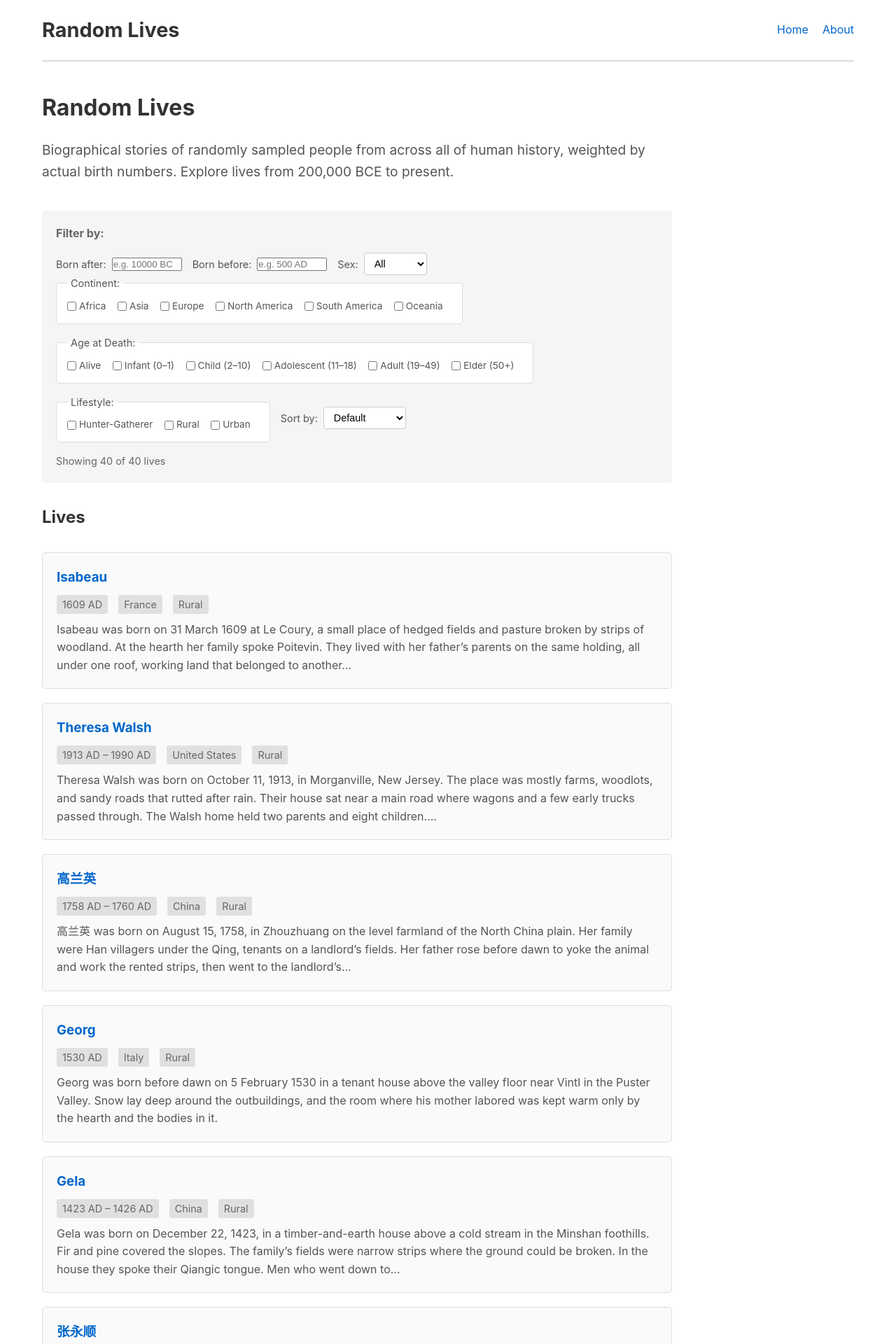
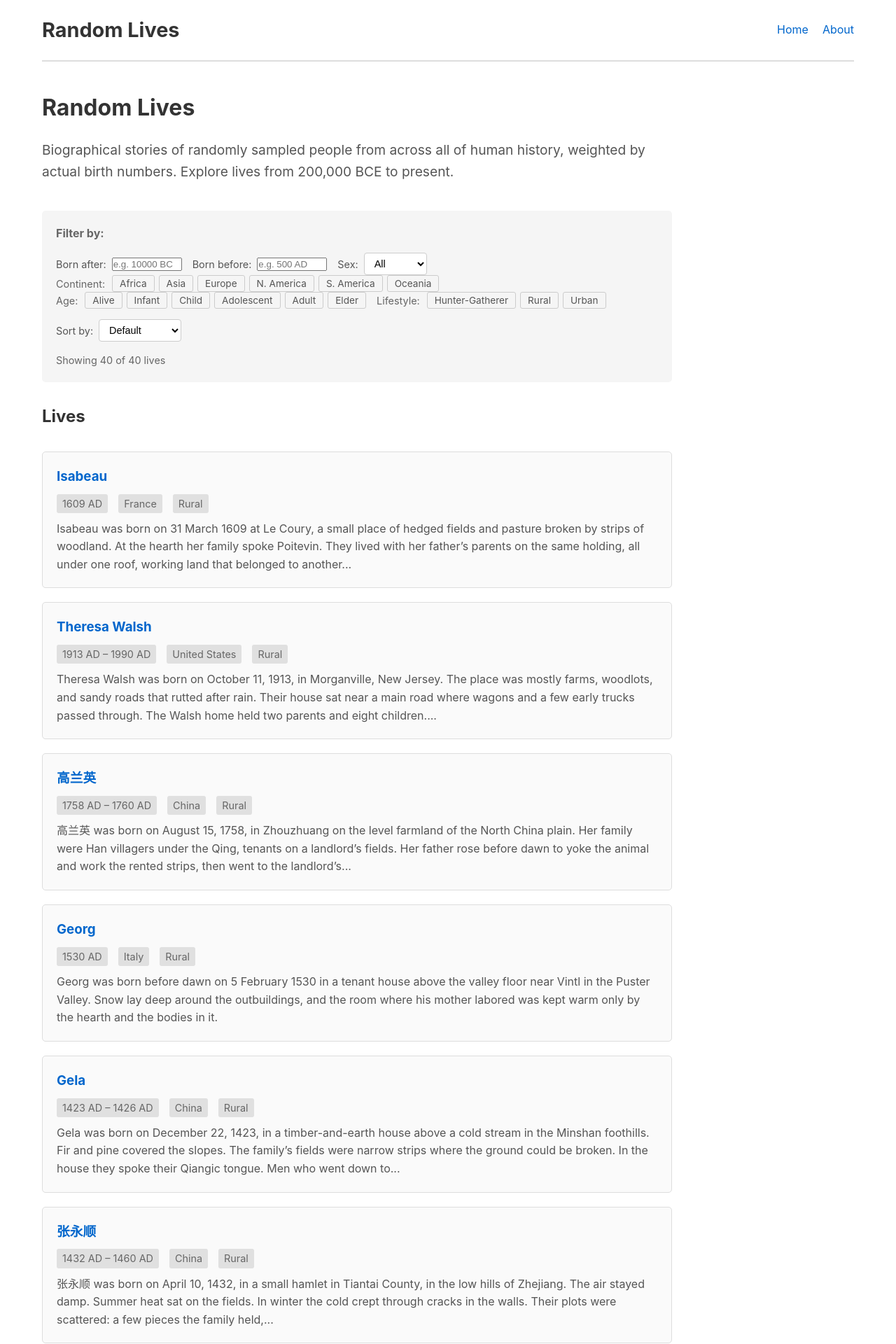
Before and after one commit to random-lives/random-lives, a Jekyll site: the page built from index.html, in a window 1280 px wide. Shown: the top 1920 px of the page at 70% size. Built offline with Jekyll 4.4.1, drawn with Linux system fonts in a browser that asks for light colours.

Commit message:
Redesign multi-select filters with fzf-inspired tag buttons
- Replace fieldset/checkbox UI with clickable tag buttons
- Clean minimal styling: transparent by default, blue when selected
- Shorter labels (N. America, S. America, Infant, etc.)
- Compact inline layout with subtle borders

🤖 Generated with [Claude Code](https://claude.com/claude-code)

Co-Authored-By: Claude Opus 4.5 <noreply@anthropic.com>

```diff
--- a/assets/css/style.css
+++ b/assets/css/style.css
@@ -104,32 +104,41 @@ nav a:hover {
   border-color: #999;
 }
 
-/* Checkbox filter groups */
-.filter-group {
-  border: 1px solid #ddd;
-  border-radius: 4px;
-  padding: 10px 15px;
-  background: white;
+/* Tag filter groups */
+.filter-tags {
+  display: flex;
+  align-items: center;
+  gap: 6px;
+  flex-wrap: wrap;
 }
 
-.filter-group legend {
+.filter-label {
   font-size: 0.9rem;
-  color: #555;
-  padding: 0 5px;
+  color: #666;
+  margin-right: 4px;
 }
 
-.filter-group label {
-  display: inline-flex;
-  align-items: center;
-  gap: 4px;
-  margin-right: 12px;
+.tag {
+  padding: 3px 10px;
+  border: 1px solid #ccc;
+  border-radius: 3px;
+  background: transparent;
+  color: #555;
   font-size: 0.85rem;
-  color: #555;
   cursor: pointer;
+  transition: all 0.1s;
+  font-family: inherit;
 }
 
-.filter-group input[type="checkbox"] {
-  cursor: pointer;
+.tag:hover {
+  border-color: #999;
+  color: #333;
+}
+
+.tag.selected {
+  background: #0066cc;
+  border-color: #0066cc;
+  color: white;
 }
 
 .filter-stats {
--- a/index.html
+++ b/index.html
@@ -34,32 +34,34 @@ title: Home
     </div>
 
     <div class="filter-row">
-      <fieldset class="filter-group" id="filter-continent">
-        <legend>Continent:</legend>
-        <label><input type="checkbox" value="Africa"> Africa</label>
-        <label><input type="checkbox" value="Asia"> Asia</label>
-        <label><input type="checkbox" value="Europe"> Europe</label>
-        <label><input type="checkbox" value="North America"> North America</label>
-        <label><input type="checkbox" value="South America"> South America</label>
-        <label><input type="checkbox" value="Oceania"> Oceania</label>
-      </fieldset>
+      <div class="filter-tags" id="filter-continent">
+        <span class="filter-label">Continent:</span>
+        <button type="button" class="tag" data-value="Africa">Africa</button>
+        <button type="button" class="tag" data-value="Asia">Asia</button>
+        <button type="button" class="tag" data-value="Europe">Europe</button>
+        <button type="button" class="tag" data-value="North America">N. America</button>
+        <button type="button" class="tag" data-value="South America">S. America</button>
+        <button type="button" class="tag" data-value="Oceania">Oceania</button>
+      </div>
+    </div>
 
-      <fieldset class="filter-group" id="filter-age">
-        <legend>Age at Death:</legend>
-        <label><input type="checkbox" value="Alive"> Alive</label>
-        <label><input type="checkbox" value="Infant (0–1)"> Infant (0–1)</label>
-        <label><input type="checkbox" value="Child (2–10)"> Child (2–10)</label>
-        <label><input type="checkbox" value="Adolescent (11–18)"> Adolescent (11–18)</label>
-        <label><input type="checkbox" value="Adult (19–49)"> Adult (19–49)</label>
-        <label><input type="checkbox" value="Elder (50+)"> Elder (50+)</label>
-      </fieldset>
+    <div class="filter-row">
+      <div class="filter-tags" id="filter-age">
+        <span class="filter-label">Age:</span>
+        <button type="button" class="tag" data-value="Alive">Alive</button>
+        <button type="button" class="tag" data-value="Infant (0–1)">Infant</button>
+        <button type="button" class="tag" data-value="Child (2–10)">Child</button>
+        <button type="button" class="tag" data-value="Adolescent (11–18)">Adolescent</button>
+        <button type="button" class="tag" data-value="Adult (19–49)">Adult</button>
+        <button type="button" class="tag" data-value="Elder (50+)">Elder</button>
+      </div>
 
-      <fieldset class="filter-group" id="filter-lifestyle">
-        <legend>Lifestyle:</legend>
-        <label><input type="checkbox" value="Hunter-Gatherer"> Hunter-Gatherer</label>
-        <label><input type="checkbox" value="Rural"> Rural</label>
-        <label><input type="checkbox" value="Urban"> Urban</label>
-      </fieldset>
+      <div class="filter-tags" id="filter-lifestyle">
+        <span class="filter-label">Lifestyle:</span>
+        <button type="button" class="tag" data-value="Hunter-Gatherer">Hunter-Gatherer</button>
+        <button type="button" class="tag" data-value="Rural">Rural</button>
+        <button type="button" class="tag" data-value="Urban">Urban</button>
+      </div>
 
       <label>
         Sort by:
```
Also changed, not shown: other parts of index.html (+24 -14 lines).
